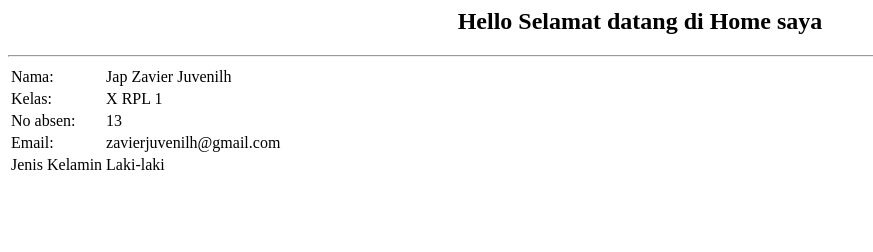
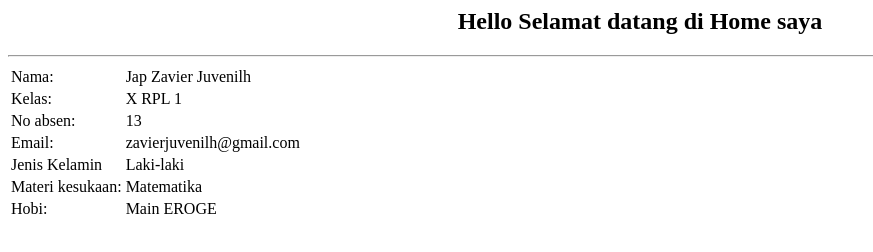
Before and after one commit to Zaaviier/PTS_GENAP, a plain HTML site: page Home.html in a window 1280 px wide. Shown: the whole page, without its empty margins (0-873 px from the left). Drawn offline with Linux system fonts and the light colour scheme.

Commit message:
Update Home.html

```diff
--- a/Home.html
+++ b/Home.html
@@ -46,6 +46,22 @@
                     Laki-laki
                 </td>
             </tr>
+                        <tr>
+                <td>
+                    Materi kesukaan:
+                </td>
+                <td>
+                    Matematika
+                </td>
+            </tr>
+            <tr>
+                <td>
+                    Hobi:
+                </td>
+                <td>
+                    Main EROGE
+                </td>
+            </tr>
         </table>
     </body>
 </html>
```
